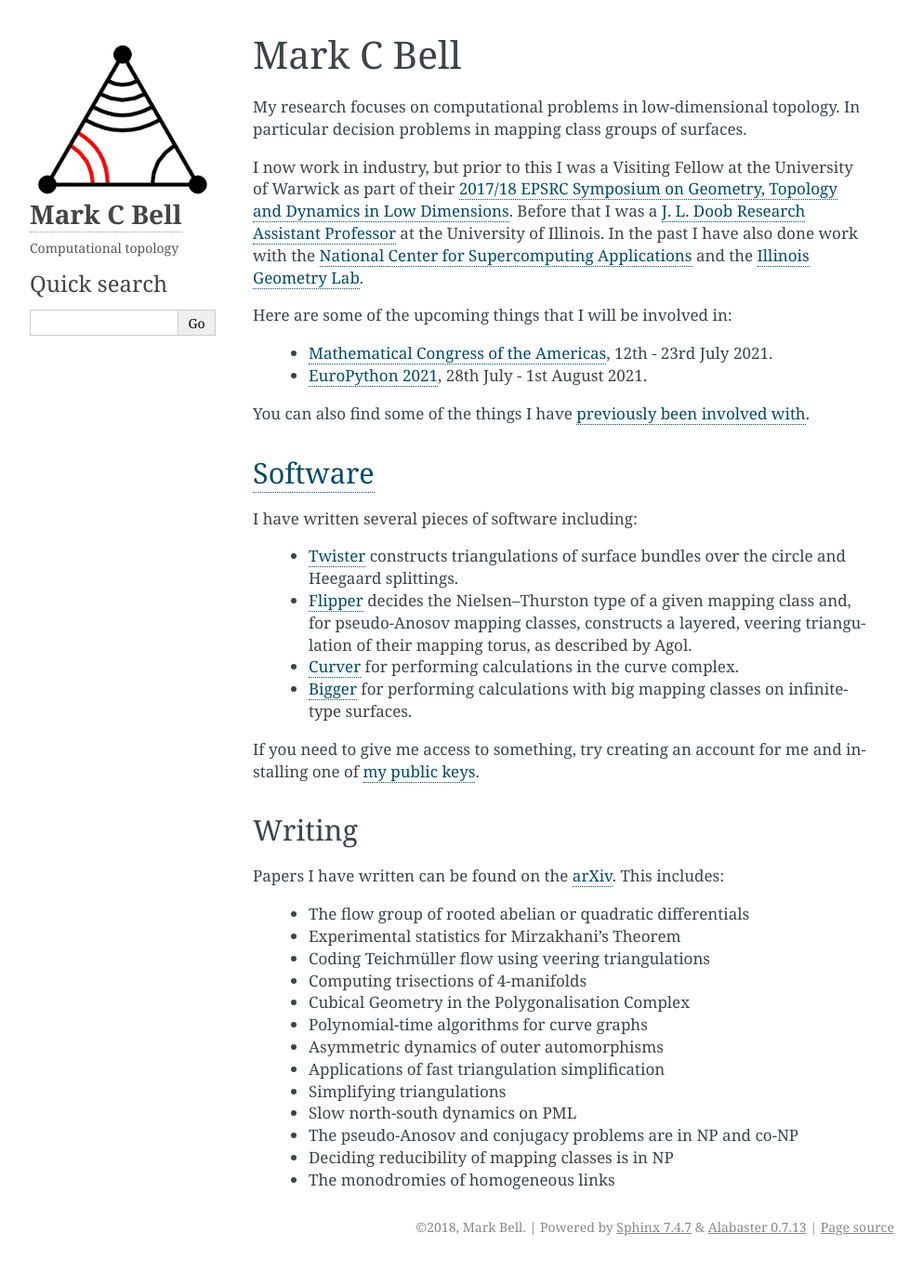
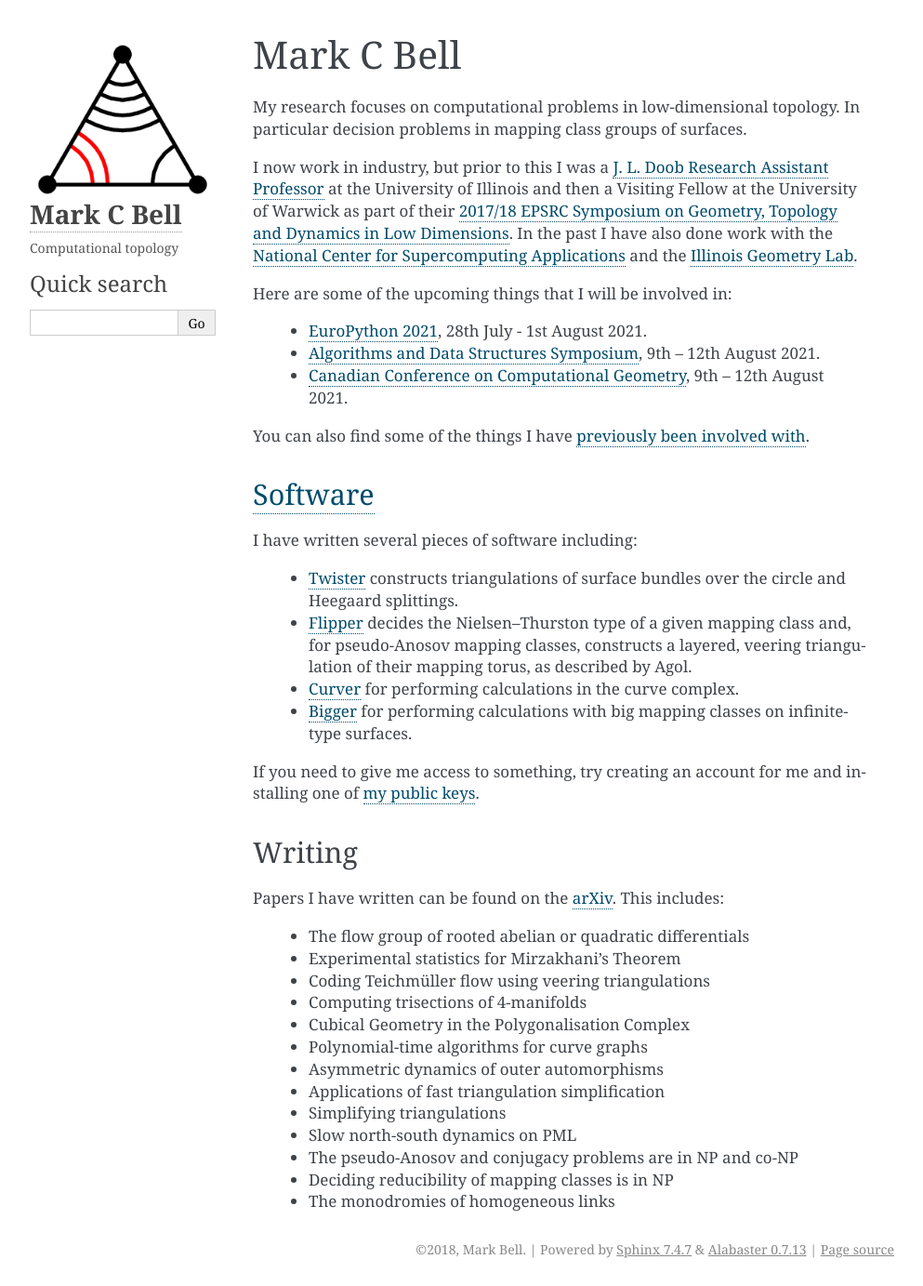
Before and after one commit to MarkCBell/MarkCBell.github.io, a Sphinx documentation site: the page built from source/index.rst, in a window 1280 px wide and 1383 px high. Shown: the whole window at 93% size, without its empty margins (148-1141 px from the left). Built offline with Sphinx 7.4.7, drawn with Linux system fonts in a browser that asks for light colours.

Commit message:
Added CCCG.

```diff
--- a/source/index.rst
+++ b/source/index.rst
@@ -5,14 +5,14 @@ Mark C Bell
 My research focuses on computational problems in low-dimensional topology.
 In particular decision problems in mapping class groups of surfaces.
 
-I now work in industry, but prior to this I was a Visiting Fellow at the University of Warwick as part of their `2017/18 EPSRC Symposium on Geometry, Topology and Dynamics in Low Dimensions <https://warwick.ac.uk/fac/sci/maths/research/events/2017-18/symposium/>`_.
-Before that I was a `J. L. Doob Research Assistant Professor <https://faculty.math.illinois.edu/Programs/doob-postdocs.html>`_ at the University of Illinois.
+I now work in industry, but prior to this I was a `J. L. Doob Research Assistant Professor <https://faculty.math.illinois.edu/Programs/doob-postdocs.html>`_ at the University of Illinois and then a Visiting Fellow at the University of Warwick as part of their `2017/18 EPSRC Symposium on Geometry, Topology and Dynamics in Low Dimensions <https://warwick.ac.uk/fac/sci/maths/research/events/2017-18/symposium/>`_.
 In the past I have also done work with the `National Center for Supercomputing Applications <http://www.ncsa.illinois.edu/>`_ and the `Illinois Geometry Lab <http://www.math.illinois.edu/igl>`_.
 
 Here are some of the upcoming things that I will be involved in:
 
- - `Mathematical Congress of the Americas <https://www.mca2021.org/en/>`_, 12th - 23rd July 2021.
  - `EuroPython 2021 <https://ep2021.europython.eu/>`_, 28th July - 1st August 2021.
+ - `Algorithms and Data Structures Symposium <http://www.fields.utoronto.ca/activities/21-22/WADS-CCCG>`_, 9th -- 12th August 2021.
+ - `Canadian Conference on Computational Geometry <http://www.fields.utoronto.ca/activities/21-22/WADS-CCCG>`_, 9th -- 12th August 2021.
 
 ..  - `Braids <https://icerm.brown.edu/programs/sp-s22/>`_ at ICERM, February -- May 2022.
 
--- a/source/past.rst
+++ b/source/past.rst
@@ -5,6 +5,7 @@ Past Activities
 
 Some of the things I have previously been involved in:
 
+ - `Mathematical Congress of the Americas <https://www.mca2021.org/en/>`_ in July 2021.
  - `Structures on Surfaces <https://members.loria.fr/Monique.Teillaud/collab/SoS/>`_ in June 2021.
  - `Knots, Surfaces and 3-manifolds <http://www.birs.ca/events/2021/5-day-workshops/21w5094>`_ in June, 2021.
  - `Geometry and Groups in the South East <https://www.ucl.ac.uk/~ucahllo/ggse/>`_ in June 2021.
```
Also changed, not shown: 8 other files.
